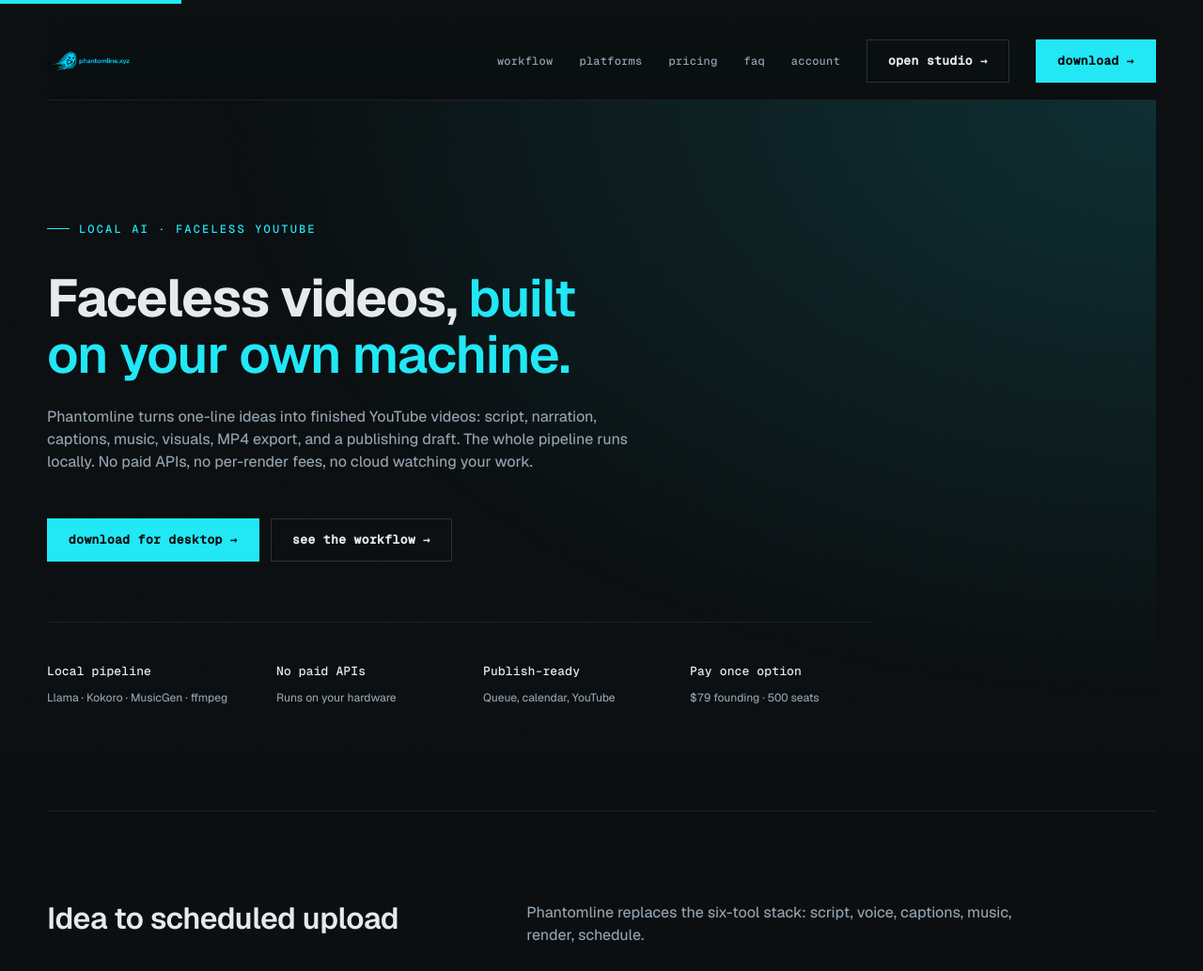
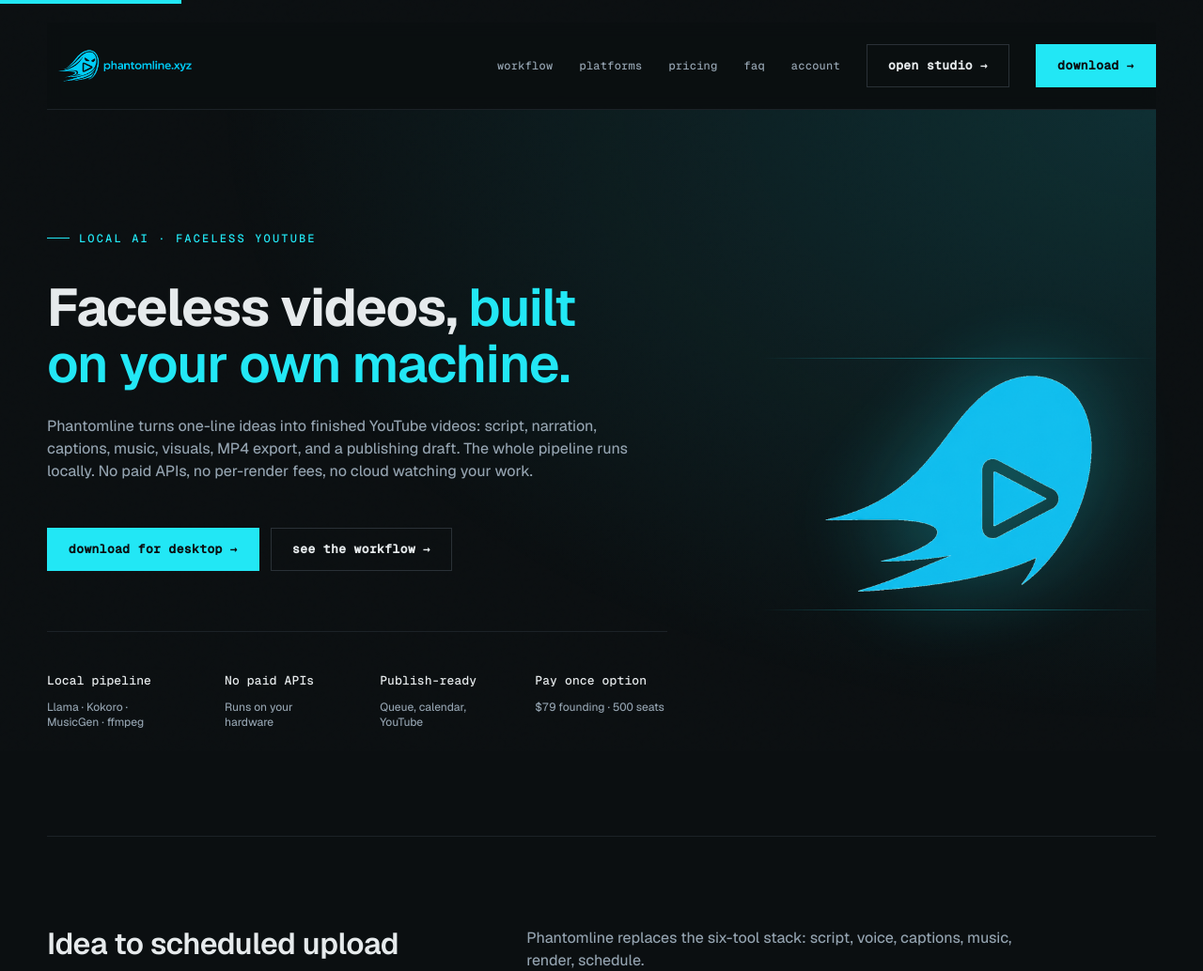
Before and after one commit to Kyle-McCool/phantomline, a Flask app: page / in a window 1280 px wide. Shown: the top 1034 px of the page at 94% size. Run offline with Flask 3, Linux system fonts and the light colour scheme; some libraries are stand-ins or nearby versions.

Commit message:
Hero: bigger nav logo + atmospheric ghost mark on the right
Two visual fills for empty hero real estate:

1. Nav .brand-img: 32px → 56px (tablet/mobile drops to 44px). The
   logo now reads as the brand anchor it should be instead of a
   tiny chip in the corner.

2. Hero is now a 2-col grid (was 1-col with copy on the left and
   nothing on the right). Right column gets a .hero-mark: simple
   square logo at scale, framed by two horizontal hairlines that
   echo the brand's "phantom line" motif. Brand-cyan drop-shadow
   bloom behind the icon anchors the eye. Treated as decorative
   atmosphere (aria-hidden, alt="") rather than a redundant brand
   mark — the literal nav logo still does the brand-identity job.

Hidden on viewports ≤900px so it doesn't crowd the headline on
phones.

Note: Bible §05 says "never repeat the logo in the hero." Treating
this as atmospheric/decorative rather than literal duplication, but
flagging in case a future pass wants to swap it for a phone mock /
workflow viz / scene grid that solves the same engagement gap
without the logo-redux flavor.

Co-Authored-By: Claude Opus 4.7 (1M context) <noreply@anthropic.com>

```diff
--- a/static/landing.css
+++ b/static/landing.css
@@ -191,9 +191,14 @@ img { max-width: 100%; display: block; }
   line-height: 0;
 }
 .brand .brand-img {
-  height: 32px;
+  /* Brand mark in nav. Bumped from 32px to 56px for stronger
+     presence (per-direction Bible §05 caps at 28px in 60px nav, but
+     the actual logo asset uses padding inside its bbox so the
+     visible mark is closer to 36-40px equivalent. 56px lands the
+     visible glyphs near where 40px would in a tighter asset). */
+  height: 56px;
   width: auto;
-  max-width: min(60vw, 220px);
+  max-width: min(60vw, 320px);
   object-fit: contain;
 }
 /* Bible §05 mobile rule: drop the wordmark on phones, ghost icon only. */
@@ -346,18 +351,56 @@ select:focus-visible {
   pointer-events: none;
   background: radial-gradient(ellipse at 100% 0%, var(--brand-faint), transparent 60%);
 }
+/* Hero is now 2-col on desktop: copy + atmospheric mark. The mark
+   fills the right-side real estate that was sitting empty.
+   Stacks to 1-col on mobile (mark hidden on small screens since
+   the typography is already the focal point on a phone). */
 .hero-grid {
   position: relative;
   display: grid;
-  grid-template-columns: 1fr;
+  grid-template-columns: minmax(0, 1.4fr) minmax(0, 1fr);
   gap: var(--s-7);
-  align-items: end;
+  align-items: center;
 }
 .hero-copy { max-width: 920px; }
 .hero-logo-img {
   display: none; /* Replaced by dramatic typography. The wordmark in
                     the nav is enough. landing hero leads with type. */
 }
+
+/* Hero atmospheric mark. Decorative ghost icon at scale, framed by
+   two thin hairlines that echo the "phantom line" motif from the
+   brand name. Brand-glow blooms behind the icon to anchor the eye
+   without screaming logo. */
+.hero-mark {
+  position: relative;
+  display: flex;
+  align-items: center;
+  justify-content: center;
+  aspect-ratio: 1;
+  width: 100%;
+  max-width: 420px;
+  margin-left: auto;
+}
+.hero-mark img {
+  position: relative;
+  z-index: 2;
+  width: 78%;
+  height: auto;
+  filter: drop-shadow(0 0 48px rgba(34, 231, 245, 0.35));
+  opacity: 0.95;
+}
+.hero-mark-line {
+  position: absolute;
+  left: 0;
+  right: 0;
+  height: 1px;
+  background: linear-gradient(90deg, transparent, var(--accent-default), transparent);
+  z-index: 1;
+  opacity: 0.5;
+}
+.hero-mark-line--top { top: 18%; }
+.hero-mark-line--bottom { bottom: 18%; }
 .eyebrow {
   display: inline-flex;
   align-items: center;
@@ -993,6 +1036,10 @@ h4 {
   .wrap { width: min(100% - 32px, 1180px); padding-bottom: 64px; }
   .hero { padding: 64px 0 56px; }
   .hero-grid { grid-template-columns: 1fr; gap: var(--s-6); }
+  /* Hide atmospheric mark on tablet/mobile. typography is the focal
+     point on small viewports and the mark would crowd the headline. */
+  .hero-mark { display: none; }
+  .brand .brand-img { height: 44px; }  /* Slightly smaller nav logo on mobile so the nav row still fits. */
   .section { padding: 64px 0; }
   .section-head { grid-template-columns: 1fr; gap: var(--s-4); margin-bottom: var(--s-6); }
   .workflow { grid-template-columns: 1fr 1fr; }
--- a/templates/landing.html
+++ b/templates/landing.html
@@ -157,6 +157,15 @@
             <div><strong>Publish-ready</strong><span>Queue, calendar, YouTube</span></div>
             <div><strong>Pay once option</strong><span>$79 founding · 500 seats</span></div>
           </div>
+        </div>
+        <!-- Hero atmospheric mark. Simple ghost icon at scale to fill the
+             empty right-side real estate. Decorative (aria-hidden) since
+             the page already has a logo in the nav. Phantom-line hairline
+             framing references the brand motif. -->
+        <div class="hero-mark" aria-hidden="true">
+          <span class="hero-mark-line hero-mark-line--top"></span>
+          <span class="hero-mark-line hero-mark-line--bottom"></span>
+          <img src="{{ '/static/phantomline-logo-square.png' | versioned }}" alt="" width="320" height="320" loading="eager" decoding="async" />
         </div>
       </div>
     </section>
```
